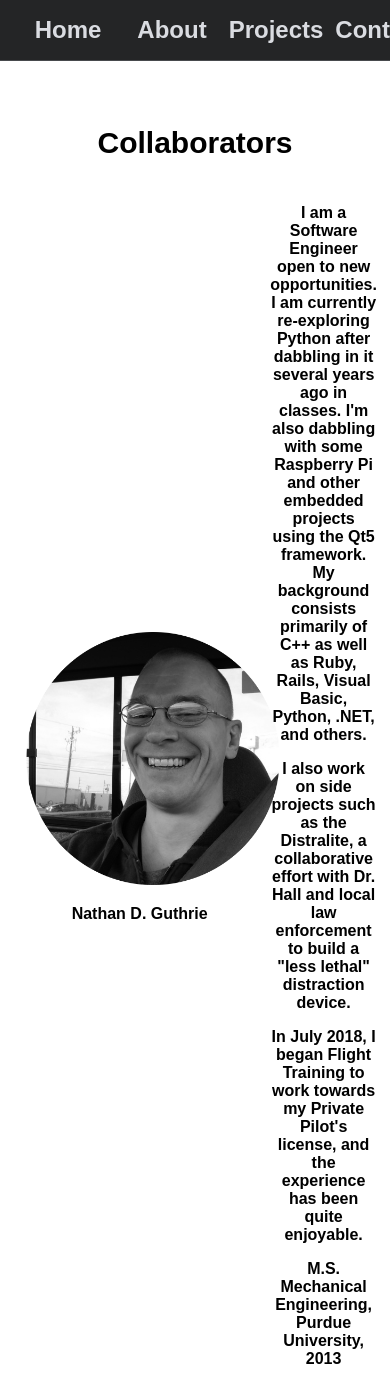
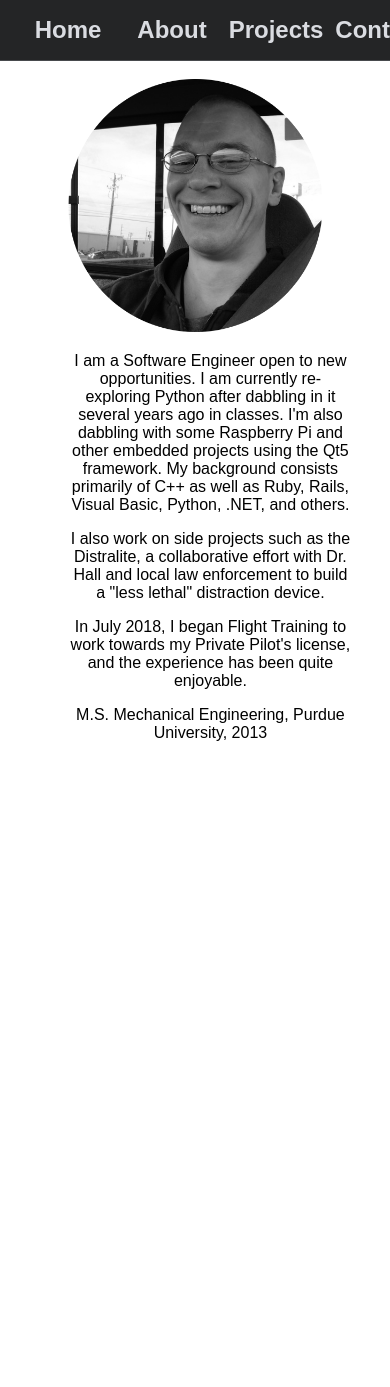
Before and after one commit to blueMesaEngineering/doom_patrol_face-hole, a React (Create React App) app: page /ndguthrie in a window 390 px wide. Shown: the top 1387 px of the page. After the commit the page ends 844 px from the top, so only its background shows below. Built offline with nearby package versions, Linux system fonts and the light colour scheme.

Commit message:
feat:Updated profile with mobile first styles. WIP

```diff
--- a/src/pages/about/Ndguthrie.jsx
+++ b/src/pages/about/Ndguthrie.jsx
@@ -9,53 +9,29 @@ class Ndguthrie extends React.Component {
 
   render() {
     return (
-      <div id="parent">
       <center>
-          <div style={{ padding: "0px" }}>
-            <center>
-              <h2 className="content" style={{ paddingTop: "40px", fontSize: 30 }}>Collaborators</h2>
-            </center>
-          </div>
-          <div>
-            <table className="standardTable">
-              <tr>
-                <th>
-                  <img
-                      className="img"
-                      src={Nathan}
-                      alt={"ND Guthrie"}
+        <ContentWrap>
+          <div className="boxWrap">
+            <img  className="img"
+                  src={ Nathan }
                   style={{ width: "30vh",
-                      paddingLeft: "5%",
-                      paddingRight: "5%" }} />
-
-                  <p>Nathan D. Guthrie</p>
-                </th>
-                <th>
+                            paddingTop: "5%"
+                        }}/>
+            <div className="cont">
               <p>
-                    I am a Software Engineer open to new opportunities.
-                    I am currently re-exploring Python after dabbling in it several
-                    years ago in classes. I'm also dabbling with some Raspberry Pi
-                    and other embedded projects using the Qt5 framework.
-                    My background consists primarily of C++ as well as Ruby, Rails,
-                    Visual Basic, Python, .NET, and others.
+                I am a Software Engineer open to new opportunities. I am currently re-exploring Python after dabbling in it several years ago in classes. I'm also dabbling with some Raspberry Pi and other embedded projects using the Qt5 framework. My background consists primarily of C++ as well as Ruby, Rails, Visual Basic, Python, .NET, and others.
               </p>
               <p>
-                    I also work on side projects such as the Distralite, a
-                    collaborative effort with Dr. Hall and local law enforcement
-                    to build a "less lethal" distraction device.
+                I also work on side projects such as the Distralite, a collaborative effort with Dr. Hall and local law enforcement to build a "less lethal" distraction device.
               </p>
               <p>
-                    In July 2018, I began Flight Training to work towards my
-                    Private Pilot's license, and the experience has been quite
-                    enjoyable.
+                In July 2018, I began Flight Training to work towards my Private Pilot's license, and the experience has been quite enjoyable.
               </p>
               <p>M.S. Mechanical Engineering, Purdue University, 2013</p>
-                </th>
-              </tr>
-            </table>
             </div>
+          </div>
+        </ContentWrap>
       </center>
-      </div>
     );
   }
 }
```
Lines whose indentation alone changed are shown as unchanged.
